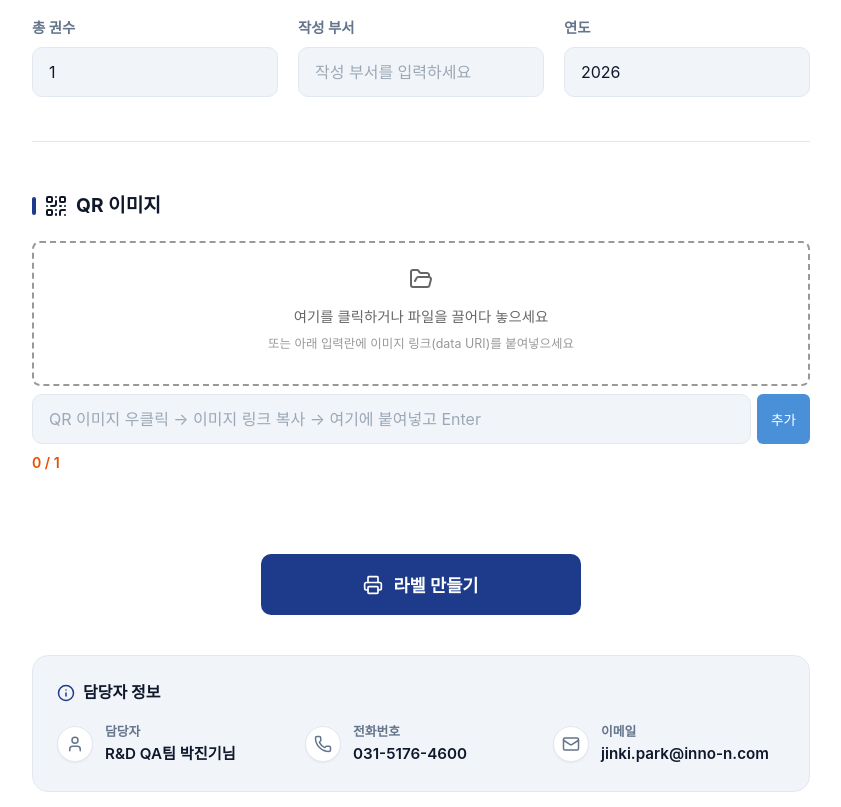
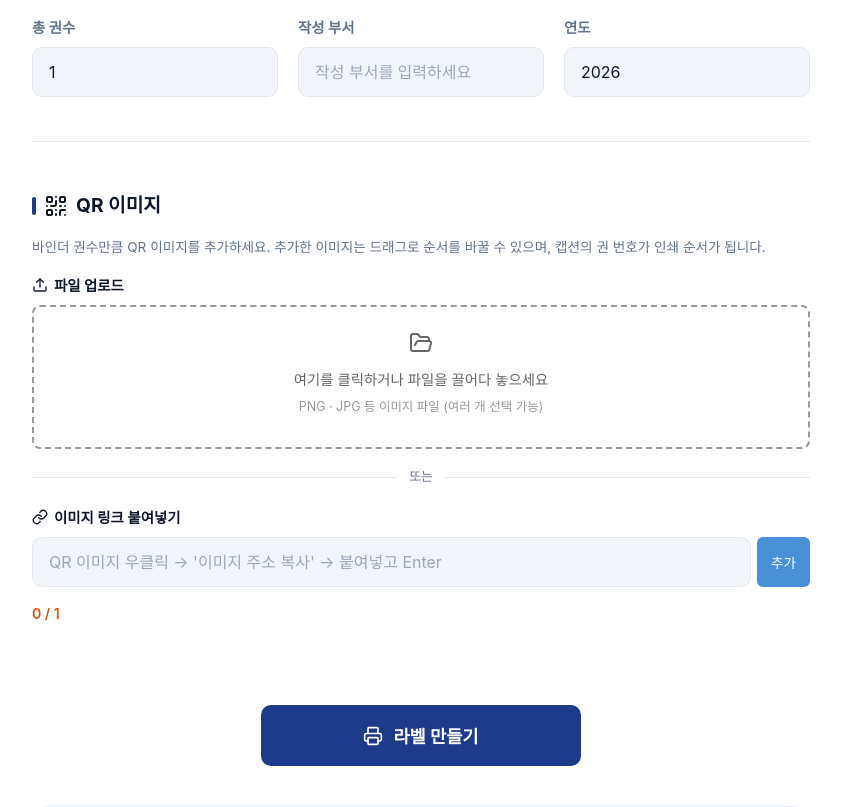
Before and after one commit to spuhaha18/QR_Web, a Flask app: page / in a window 1280 px wide. Shown: the part 922-1729 px from the top of the page, without its empty margins (219-1060 px from the left). Run offline with Flask 3, Linux system fonts and the light colour scheme; some web fonts are replaced.

Commit message:
feat(ui): label and separate QR input methods, add section copy
Two input paths (file upload / data URI paste) were visually adjacent
with no copy explaining what to do or how they relate. Group each under
a labeled subsection separated by a '또는' divider and add a section
description explaining ordering semantics.

Co-Authored-By: Claude Sonnet 4.6 <noreply@anthropic.com>

```diff
--- a/static/css/style.css
+++ b/static/css/style.css
@@ -560,6 +560,53 @@ select {
     }
 }
 
+.section-description {
+  margin: -4px 0 16px;
+  font-size: 0.85rem;
+  color: var(--text-muted, #666);
+  line-height: 1.5;
+}
+
+.qr-input-group {
+  margin-bottom: 16px;
+}
+
+.qr-input-label {
+  display: inline-flex;
+  align-items: center;
+  gap: 6px;
+  margin-bottom: 8px;
+  font-size: 0.9rem;
+  font-weight: 600;
+  color: var(--text-main);
+}
+
+.qr-input-label svg {
+  width: 16px;
+  height: 16px;
+}
+
+.qr-divider {
+  display: flex;
+  align-items: center;
+  text-align: center;
+  margin: 18px 0;
+  color: var(--text-muted, #888);
+  font-size: 0.8rem;
+}
+
+.qr-divider::before,
+.qr-divider::after {
+  content: '';
+  flex: 1;
+  height: 1px;
+  background: var(--border-color, #ddd);
+}
+
+.qr-divider span {
+  padding: 0 12px;
+}
+
 /* ── QR 파일 업로드 영역 ──────────────────────────────────────────── */
 
 .qr-dropzone {
@@ -675,7 +722,6 @@ select {
 .qr-data-uri-row {
   display: flex;
   gap: 6px;
-  margin-top: 8px;
 }
 
 .qr-data-uri-input {
--- a/templates/index.html
+++ b/templates/index.html
@@ -320,17 +320,35 @@
                     <div class="section-title">
                         <i data-lucide="qr-code"></i> QR 이미지
                     </div>
+                    <p class="section-description">
+                        바인더 권수만큼 QR 이미지를 추가하세요. 추가한 이미지는 드래그로 순서를 바꿀 수 있으며, 캡션의 권 번호가 인쇄 순서가 됩니다.
+                    </p>
+
+                    <div class="qr-input-group">
+                        <label class="qr-input-label">
+                            <i data-lucide="upload"></i> 파일 업로드
+                        </label>
                         <div class="qr-dropzone" id="qr_dropzone" tabindex="0">
                             <i data-lucide="folder-open"></i>
                             <p>여기를 클릭하거나 파일을 끌어다 놓으세요</p>
-                        <p class="qr-hint">또는 아래 입력란에 이미지 링크(data URI)를 붙여넣으세요</p>
+                            <p class="qr-hint">PNG · JPG 등 이미지 파일 (여러 개 선택 가능)</p>
                             <input type="file" id="qr_file_input" accept="image/*" multiple hidden>
                         </div>
+                    </div>
+
+                    <div class="qr-divider"><span>또는</span></div>
+
+                    <div class="qr-input-group">
+                        <label class="qr-input-label" for="qr_data_uri_input">
+                            <i data-lucide="link"></i> 이미지 링크 붙여넣기
+                        </label>
                         <div class="qr-data-uri-row">
                             <input type="text" id="qr_data_uri_input" class="qr-data-uri-input"
-                               placeholder="QR 이미지 우클릭 → 이미지 링크 복사 → 여기에 붙여넣고 Enter" />
+                                   placeholder="QR 이미지 우클릭 → '이미지 주소 복사' → 붙여넣고 Enter" />
                             <button type="button" id="qr_data_uri_btn" class="qr-data-uri-btn">추가</button>
                         </div>
+                    </div>
+
                     <div class="qr-counter" id="qr_counter">0 / 1</div>
                     <ul class="qr-thumbnails sortable" id="qr_thumbnails"></ul>
                     <input type="hidden" id="qr_order" name="qr_order" value="[]">
```
Lines whose indentation alone changed are shown as unchanged.
